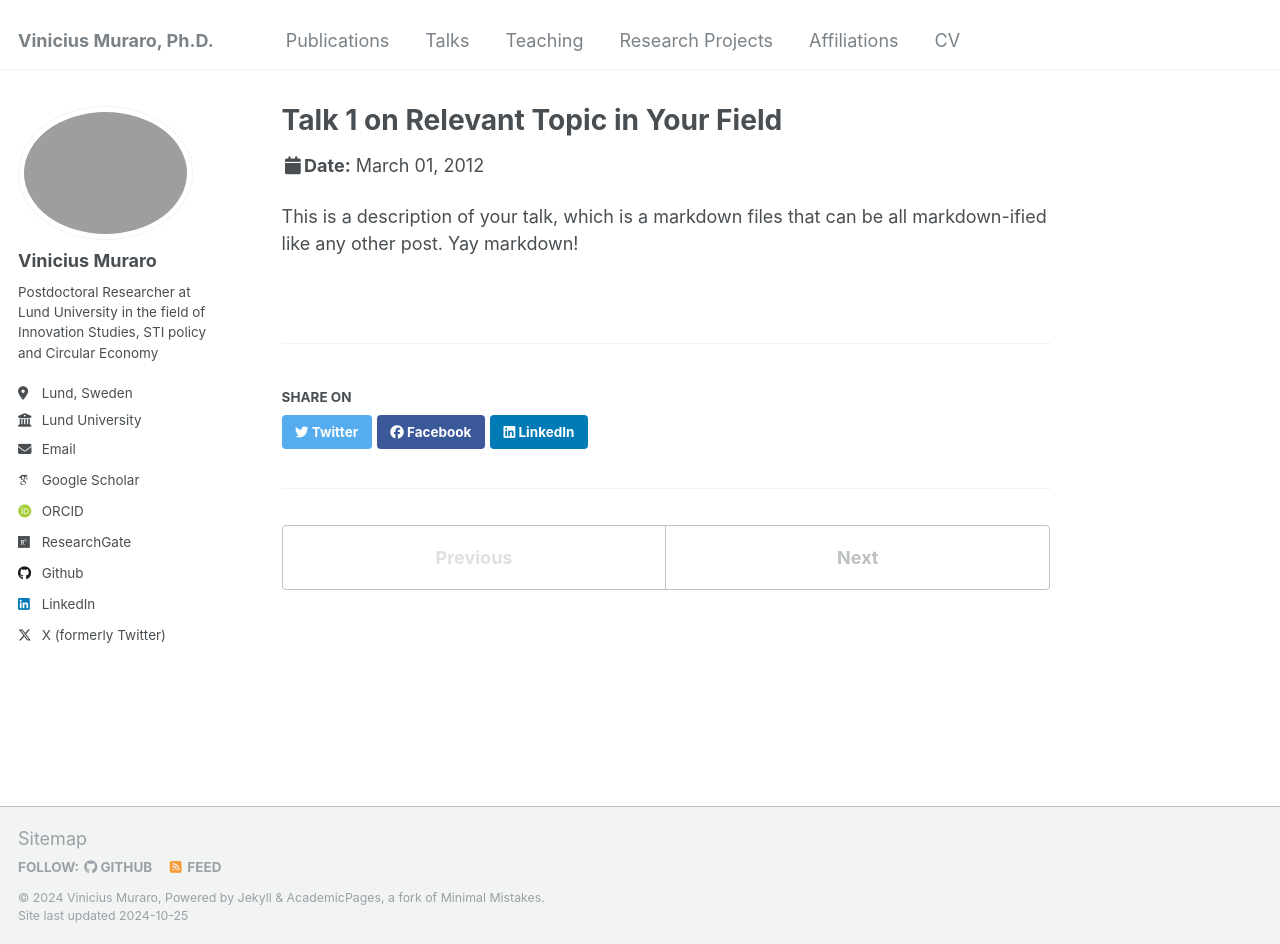
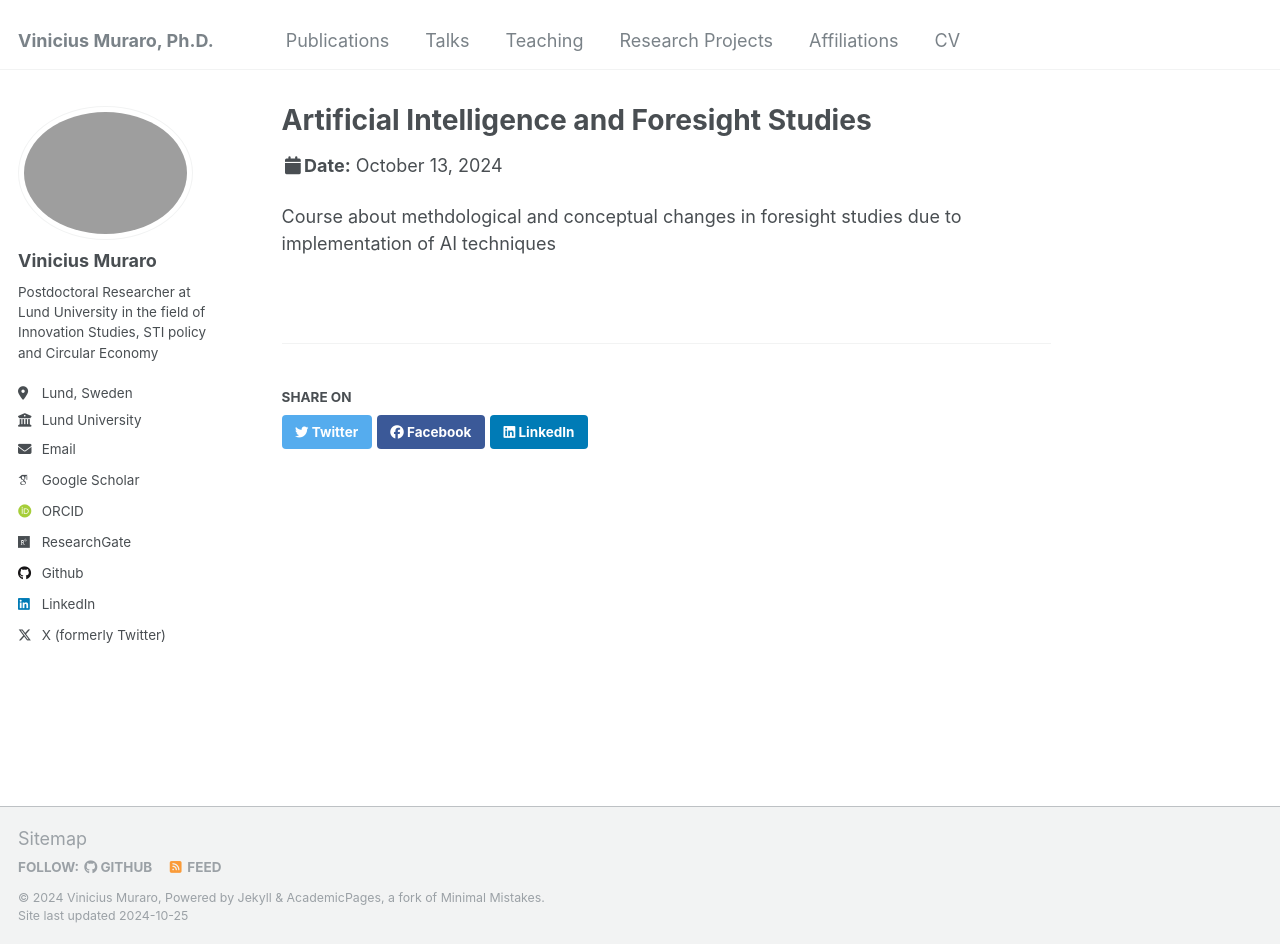
Before and after one commit to murarosilva/murarosilva.github.io, a Jekyll site: the page built from _talks/2012-03-01-talk-1.md, in a window 1280 px wide and 944 px high. Built offline with Jekyll 4.4.1, drawn with Linux system fonts in a browser that asks for light colours; some web fonts are replaced.

Commit message:
Update talks, affiliations

```diff
--- a/_talks/2012-03-01-talk-1.md
+++ b/_talks/2012-03-01-talk-1.md
@@ -1,11 +1,11 @@
 ---
-title: "Talk 1 on Relevant Topic in Your Field"
+title: "Artificial Intelligence and Foresight Studies"
 collection: talks
 type: "Talk"
-permalink: /talks/2012-03-01-talk-1
-venue: "UC San Francisco, Department of Testing"
-date: 2012-03-01
-location: "San Francisco, California"
+permalink: /talks/2024-aiforesight
+venue: "Executive Course: Foresight and Beyond – Prospective, Prioritization and Decision-Making in Science, Technology and Innovation."
+date: 2024-10-13
+location: "Campinas-SP, Brazil"
 ---
 
-This is a description of your talk, which is a markdown files that can be all markdown-ified like any other post. Yay markdown!
+Course about methdological and conceptual changes in foresight studies due to implementation of AI techniques
```
Also changed, not shown: _affiliations/circle.md (added, +14 -0 lines), _affiliations/design.md (added, +7 -0 lines), _affiliations/sscen.md (added, +7 -0 lines), _publications/2020-bermudezrodriguez-etal.md (+2 -1 lines), _publications/2024-lepschcunha-etal.md (+2 -1 lines), _publications/2024-muraro-sallesfilho.md (+1 -0 lines), _talks/2013-03-01-tutorial-1.md (deleted, +0 -13 lines), _talks/2014-02-01-talk-2.md (deleted, +0 -13 lines), _talks/2014-03-01-talk-3.md (deleted, +0 -11 lines), images/circle.jpeg (added), images/design.png (added), images/lusem.png (added).
